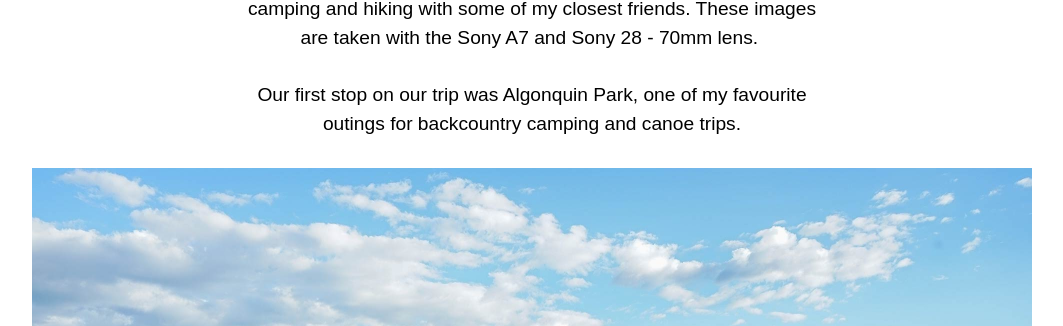
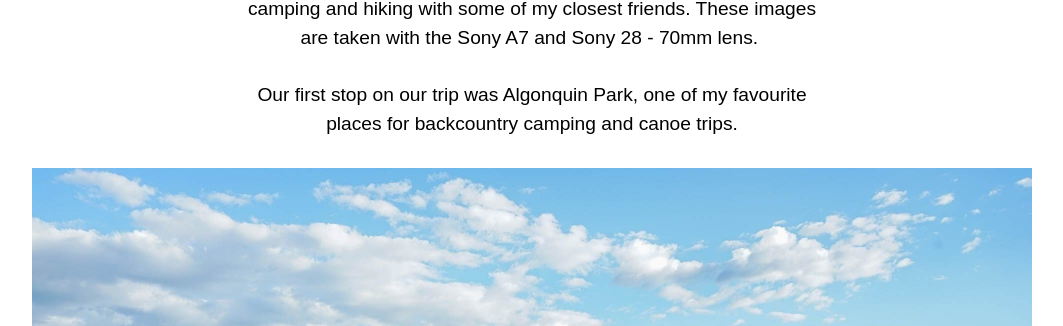
Before and after one commit to anthonyaubrey/portfolio, a Jekyll site: the page built from tripphotography.html, in a window 1280 px wide and 900 px high, scrolled down 1077 px. Shown: the part 176-502 px from the top of the window, without its empty margins (108-1171 px from the left). Built offline with Jekyll 4.4.1, drawn with Linux system fonts in a browser that asks for light colours.

Commit message:
Changed text

```diff
--- a/tripphotography.html
+++ b/tripphotography.html
@@ -7,7 +7,7 @@ layout: default
       <img class="img-flex"src="{{site.baseurl}}/img/photo-l.jpg">
     <h1 class="text-center island-2 wrapper">cross canada road trip</h1>
     <p class="wrapper open-sans text-center pad-b">This summer I undertook an 11 000 km drive to do backcountry camping and hiking with some of my closest friends. These images are taken with the Sony A7 and Sony 28 - 70mm lens. </p>
-    <p class="wrapper open-sans text-center pad-b">Our first stop on our trip was Algonquin Park, one of my favourite outings for backcountry camping and canoe trips.</p>
+    <p class="wrapper open-sans text-center pad-b">Our first stop on our trip was Algonquin Park, one of my favourite places for backcountry camping and canoe trips.</p>
     <div class="pad-b">
       <img class="img-flex limgwrap pad-b"src="{{site.baseurl}}/img/bcphotography/algonquin-blue.jpg">
       <img class="img-flex limgwrap pad-b"src="{{site.baseurl}}/img/bcphotography/algonquin-stratton.jpg">
```
